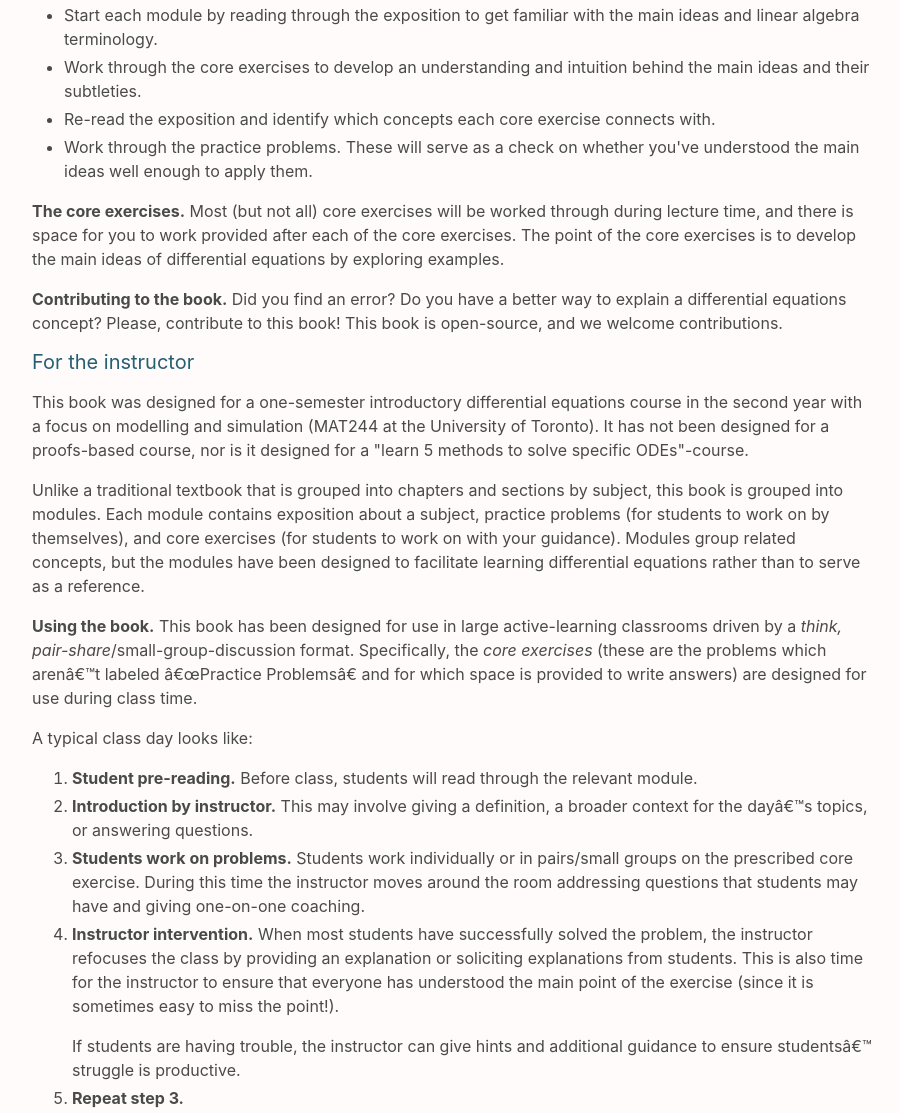
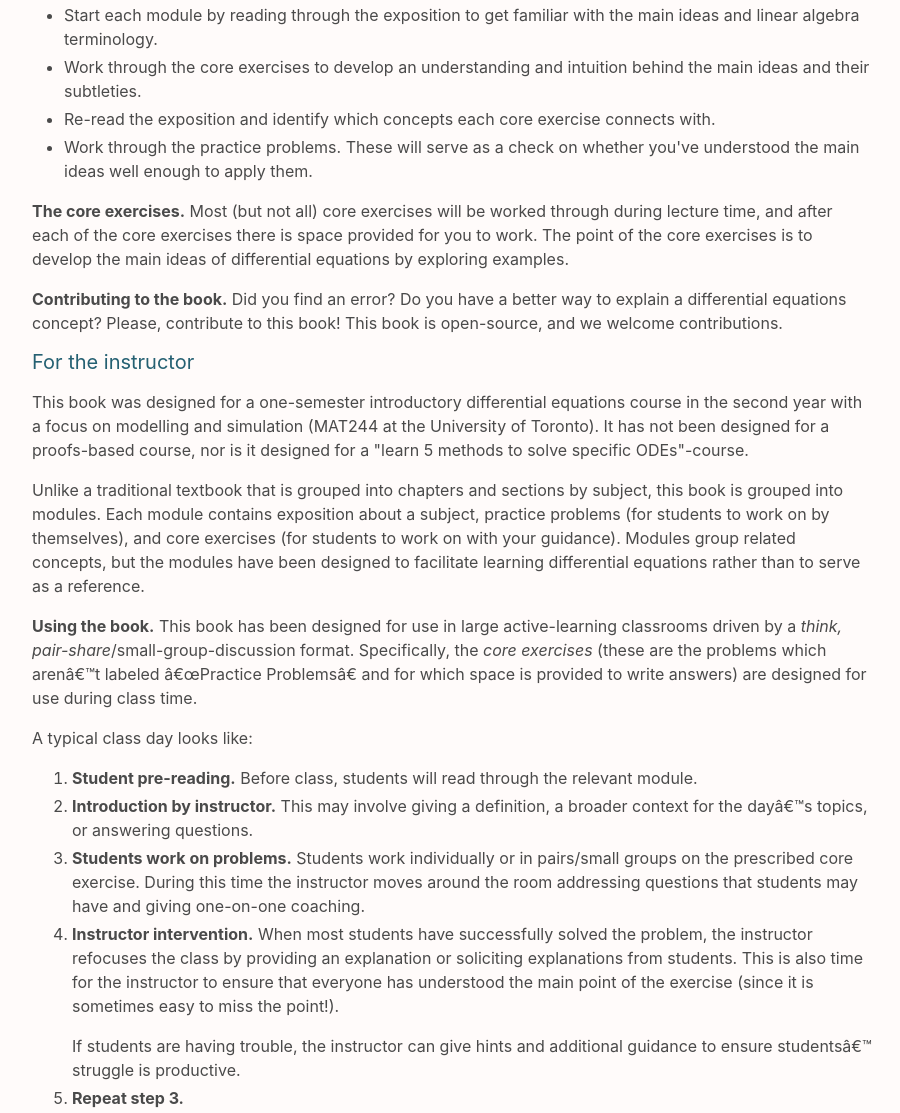
Before and after one commit to siefkenj/IBLODEs, a plain HTML site: page website/landing-page/index.html in a window 1280 px wide. Shown: the part 912-2025 px from the top of the page, without its empty margins (332-1232 px from the left). Drawn offline with Linux system fonts and the light colour scheme.

Commit message:
updated index.html (#36)
Update webpage

```diff
--- a/website/landing-page/index.html
+++ b/website/landing-page/index.html
@@ -170,9 +170,9 @@
                             <p>
                                 <strong>The core exercises.</strong> Most (but
                                 not all) core exercises will be worked through
-                                during lecture time, and there is space for you
-                                to work provided after each of the core
-                                exercises. The point of the core exercises is to
+                                during lecture time, and after each of the core
+                                exercises there is space provided for you
+                                to work. The point of the core exercises is to
                                 develop the main ideas of differential equations
                                 by exploring examples.
                             </p>
@@ -403,7 +403,9 @@
                                         is a Teaching-stream professor in the
                                         math department at the University of
                                         Toronto. He received his Ph.D. in
-                                        mathematics from XXX Finish
+                                        mathematics from Carnegie Mellon University in 2008.
+                                        His background is in Calculus of Variations,
+                                        but currently he is focused on education.
                                     </p>
                                 </div>
                             </div>
```
